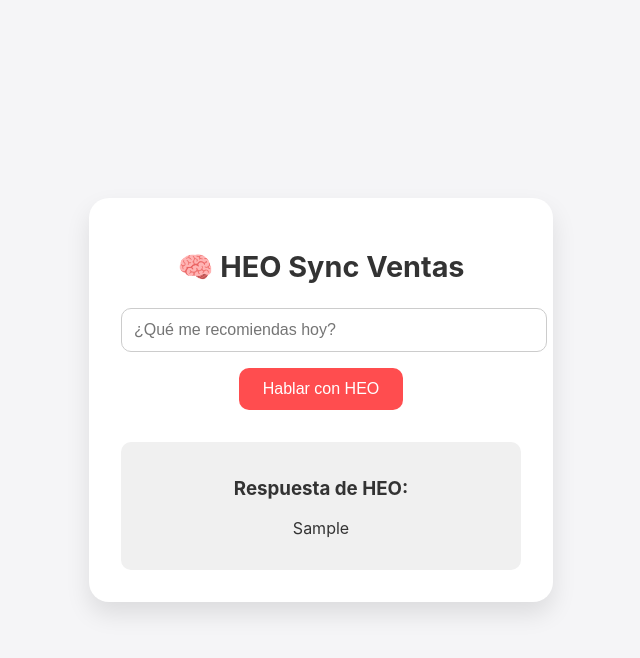
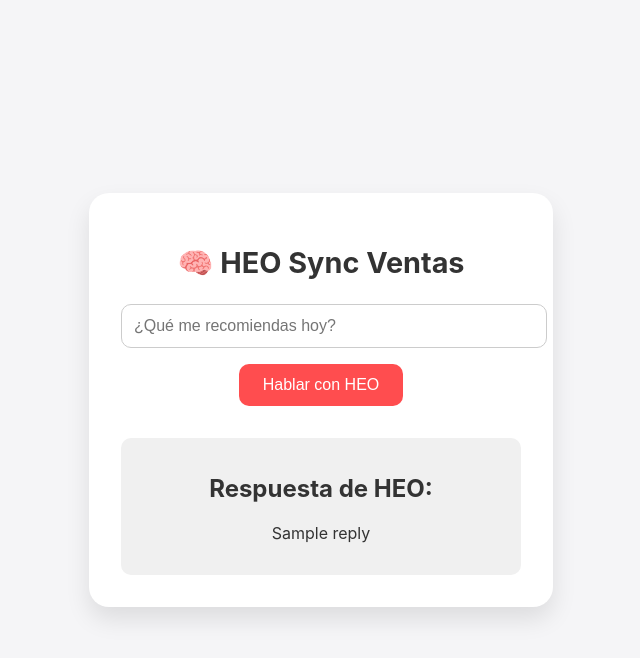
Before and after one commit to nsandovala/heo_ventas_sync, a Flask app: template templates/index.html in a window 1280 px wide. Shown: the top 658 px of the page, without its empty margins (319-959 px from the left). Run offline with Flask 3, Linux system fonts and the light colour scheme; the template is opened without the code that fills it: most values are stand-ins (such as "Sample title", 1, 10 or a date in 2020).

Commit message:
Update index.html

```diff
--- a/templates/index.html
+++ b/templates/index.html
@@ -1,4 +1,3 @@
-
 <!DOCTYPE html>
 <html lang="es">
 <head>
@@ -14,13 +13,12 @@
             <input type="text" name="user_input" placeholder="¿Qué me recomiendas hoy?" required>
             <button type="submit">Hablar con HEO</button>
         </form>
-      {% if heo_response %}
-<div class="response">
-  <h3>Respuesta de HEO:</h3>
-  <p>{{ heo_response }}</p>
-</div>
-{% endif %}
-
+        {% if reply %}
+        <div class="response">
+            <h2>Respuesta de HEO:</h2>
+            <p>{{ reply }}</p>
+        </div>
+        {% endif %}
     </div>
 </body>
 </html>
```
